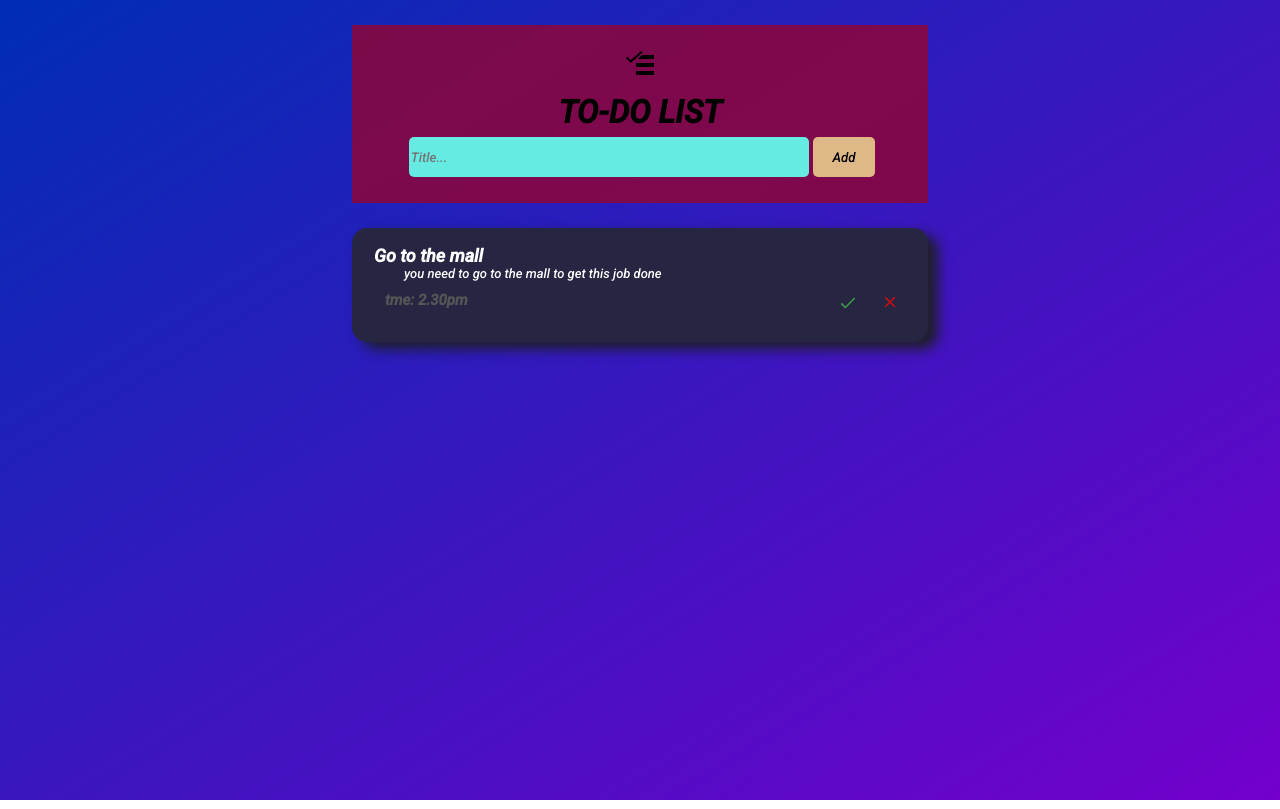
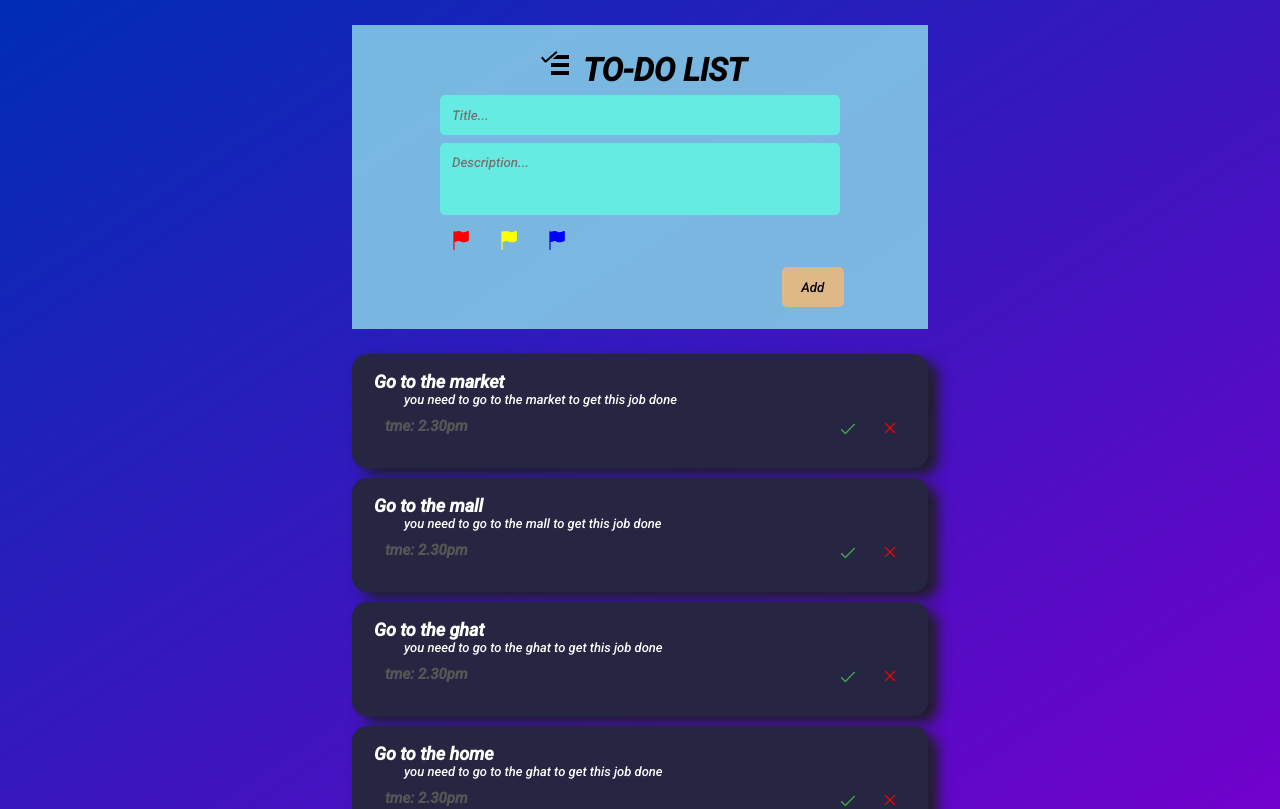
Before and after one commit to Ray-linux/to_do, a React (Create React App) app: page / in a window 1280 px wide. Shown: the top 809 px of the page. Built offline with nearby package versions, Linux system fonts and the light colour scheme.

Commit message:
adding map to tasks

```diff
--- a/src/App.css
+++ b/src/App.css
@@ -6,8 +6,9 @@
 }
 body{
   width: 100%;
-  height: 100vh;
+  height: auto;
   background-image: linear-gradient(to bottom right, rgb(0, 45, 180) , rgb(115, 0, 203));
+  /* background: rgb(0, 45, 180); */
 }
 
 .container{
--- a/src/components/controlBox/Control.js
+++ b/src/components/controlBox/Control.js
@@ -1,16 +1,24 @@
 import React from 'react'
 import './control.css'
 import {VscTasklist} from 'react-icons/vsc'
+import {BsFillFlagFill} from 'react-icons/bs'
 
 export default function Control() {
   return (
     <>
     <div className="control_container">
-        <h1><VscTasklist/></h1>
-        <h1>TO-DO LIST</h1>
+        <h1> <VscTasklist className='todo_icon'/> TO-DO LIST</h1>
         <div className="controls">
-            <input type="text" placeholder='Title...'/>
+            <input className='title' type="text" placeholder='Title...'/>
+            <textarea className='desc' name="desc" id="desc" cols="30" rows="20" placeholder='Description...'></textarea>
+            <div className='priority'>
+              <button id='high'><BsFillFlagFill/></button>
+              <button id='medium'><BsFillFlagFill/></button>
+              <button id='low'><BsFillFlagFill/></button>
+            </div>
+            <div className="btn">
             <button type='submit'>Add</button>
+            </div>
         </div>
     </div>
     </>
--- a/src/components/controlBox/control.css
+++ b/src/components/controlBox/control.css
@@ -1,5 +1,5 @@
 .control_container{
-    background-color: #8b063bdd;
+    background-color: #86cfe7dd;
     width: 45%;
     margin: 25px;
     border: 2px solid transparent;
@@ -11,17 +11,63 @@
     padding: 20px;
 }
 
+.todo_icon{
+    margin: 0 5px;
+    font-size: 32px;
+}
+
 .control_container h1{
     margin: 2px;
 }
-.controls input{
+.controls{
+    display: flex;
+    flex-direction: column;
+}
+.controls .title{
     width: 25rem;
     height: 2.5rem;
-    color: red;
     border: 2px solid transparent;
     border-radius: 5px;
     margin: 4px;
     background-color:  rgb(101, 235, 226);
+    padding: 10px;
+}
+
+.controls .desc{
+    width: 25rem;
+    height: 4.5rem;
+    border: 2px solid transparent;
+    border-radius: 5px;
+    margin: 4px;
+    background-color:  rgb(101, 235, 226);
+    padding: 10px;
+}
+textarea{
+    resize: none;
+}
+
+#high, #medium, #low{
+    width: 30px;
+    background: transparent;
+    margin: 4px 9px;
+    font-size: 19px;
+    cursor: pointer;
+}
+#high{
+    color: red;
+}
+#high{
+    color: red;
+}
+#medium{
+    color: yellow;
+}
+#low{
+    color: blue;
+}
+.controls .btn{
+    display: flex;
+    justify-content: end;
 }
 .controls button{
     width: 3.9rem;
--- a/src/components/tasks/tasks.css
+++ b/src/components/tasks/tasks.css
@@ -14,6 +14,7 @@
     padding: 15px 10px;
     border-radius: 15px;
     box-shadow: 10px 7px 13px #1f1f26;
+    margin-bottom: 10px;
 }
 
 .tasks .task_title h3{
--- a/src/components/todos/Todos.js
+++ b/src/components/todos/Todos.js
@@ -5,7 +5,10 @@ import './todo.css'
 export default function Todos(props) {
   return (
     <div className='todos'>
-      <Tasks tasks = {props.tasks[1]}/>
+      {props.tasks.map((task) =>{
+          return <Tasks tasks = {task}/>
+      })}
+
     </div>
   )
 }
```
